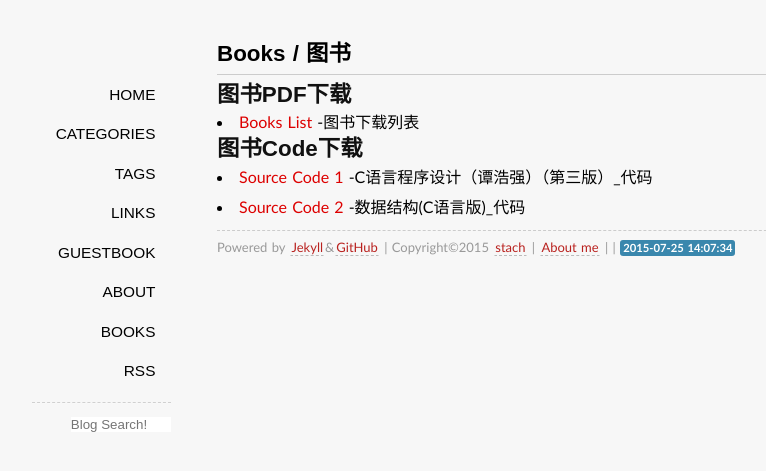
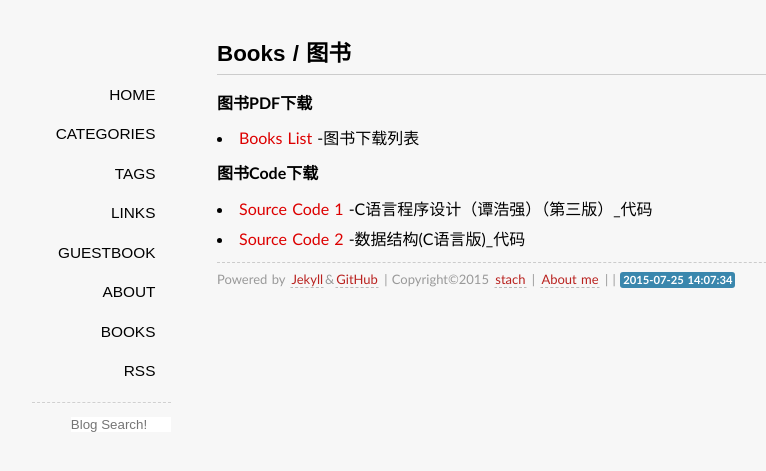
Before and after one commit to hopehook/HopeHook.com, a Jekyll site: the page built from laboratory/index.md, in a window 1280 px wide. Shown: the top 471 px of the page, without its empty margins (123-889 px from the left). Built offline with Jekyll 4.4.1, drawn with Linux system fonts in a browser that asks for light colours; some web fonts are replaced; Markdown is read by kramdown in place of the engine named in the settings; comment, search, counter and statistics services are not loaded.

```diff
--- a/laboratory/index.md
+++ b/laboratory/index.md
@@ -4,13 +4,13 @@ layout: page
 comments: yes
 ---
 
-##图书PDF下载
+**图书PDF下载**
 
 * [Books List](http://pan.baidu.com/s/1qWjSEVM) -图书下载列表
 
 
 
-##图书Code下载
+**图书Code下载**
 
 * [Source Code 1](http://hopehook.com/book/code/C_code.rar) -C语言程序设计（谭浩强）（第三版）_代码
 * [Source Code 2](http://hopehook.com/book/code/C_code_for_data_structure.rar) -数据结构(C语言版)_代码
```
